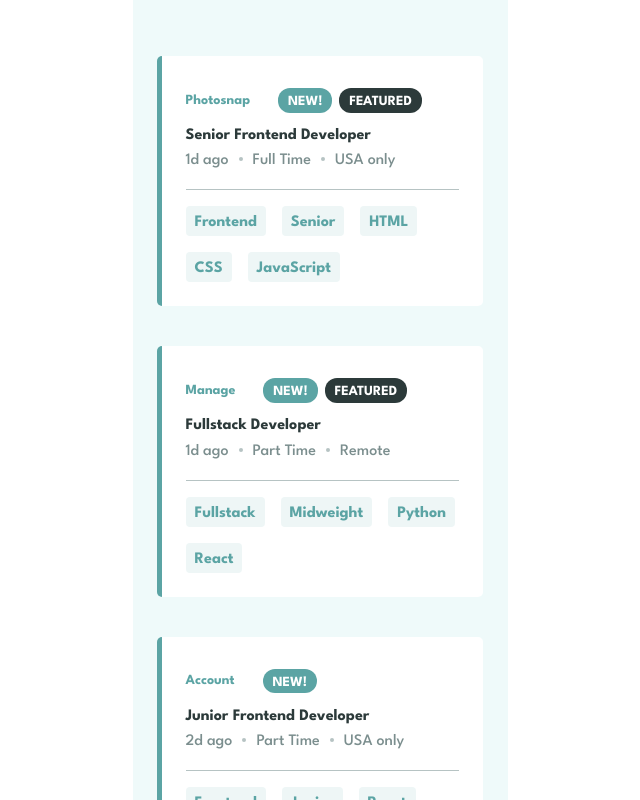
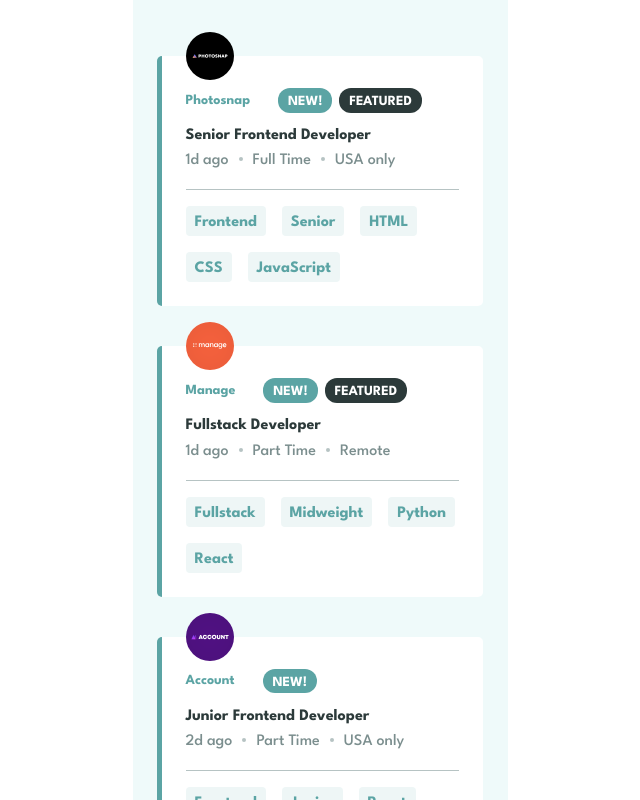
Before and after one commit to kalrog-dev/fem_job_listings_with_filtering, a React (Vite) app: page / in a window 1280 px wide. Shown: the top 800 px of the page, without its empty margins (320-960 px from the left). Built offline with nearby package versions, Linux system fonts and the light colour scheme.

Commit message:
Display an image with each job offer

```diff
--- a/src/App.jsx
+++ b/src/App.jsx
@@ -1,6 +1,8 @@
+import { nanoid } from 'nanoid'
+import data from './data'
+import Job from './components/Job'
+import logos from './assets/img/logos/logos'
 import './styles/App.css'
-import Job from './components/Job'
-import data from './data'
 
 function App() {
   console.log(data);
@@ -9,17 +11,12 @@ function App() {
       {/* Iterate over an array of job offer objects */}
       {data.map((job, index) =>
         <Job
-          key={index}
-          // company={job.company}
-          // new={job.tags.new}
-          // featured={job.tags.featured}
           {...job}
+          logo={logos[index]}
+          key={nanoid()}
         />
       )}
     </>
-
-
-
   )
 }
 
--- /dev/null
+++ b/src/assets/img/logos/logos.jsx
@@ -0,0 +1,23 @@
+import photosnap from './photosnap.svg'
+import manage from './manage.svg'
+import account from './account.svg'
+import myhome from './myhome.svg'
+import loopStudios from './loop-studios.svg'
+import faceit from './faceit.svg'
+import shortly from './shortly.svg'
+import insure from './insure.svg'
+import eyecam from './eyecam-co.svg'
+import theAirFilterCompany from './the-air-filter-company.svg'
+
+export default [
+  photosnap,
+  manage,
+  account,
+  myhome,
+  loopStudios,
+  faceit,
+  shortly,
+  insure,
+  eyecam,
+  theAirFilterCompany
+]
--- a/src/components/Job.jsx
+++ b/src/components/Job.jsx
@@ -1,6 +1,8 @@
+import { nanoid } from 'nanoid'
 import styled from 'styled-components'
 
 const JobOffer = styled.section`
+  position: relative;
   width: 87.2%;
   max-width: 1110px;
   margin-inline: auto;
@@ -9,6 +11,14 @@ const JobOffer = styled.section`
   border-left: 5px solid hsl( ${props => props.theme.clrPrimary_400} );
   border-radius: 5px;
 `
+
+const Logo = styled.img`
+  position: absolute;
+  top: -24px;
+  width: 48px;
+  height: 48px;
+`
+
 const Header = styled.div`
   display: flex;
   align-items: center;
@@ -85,6 +95,7 @@ const Filter = styled.a`
 export default function Job(props) {
   return (
     <JobOffer>
+      <Logo src={props.logo} alt={`${props.company} logo`} />
       <Header>
         <Company>{props.company}</Company>
         <Tags>
@@ -104,8 +115,8 @@ export default function Job(props) {
         <Filter href='#'>{props.filters.role}</Filter>
         <Filter href='#'>{props.filters.level}</Filter>
         {/* Iterate through techs array */}
-        {props.filters.techs.map((tech, index) =>
-          <Filter href='#' key={index}>{tech}</Filter>
+        {props.filters.techs.map((tech) =>
+          <Filter href='#' key={nanoid()}>{tech}</Filter>
         )}
       </Filters>
     </JobOffer>
```
